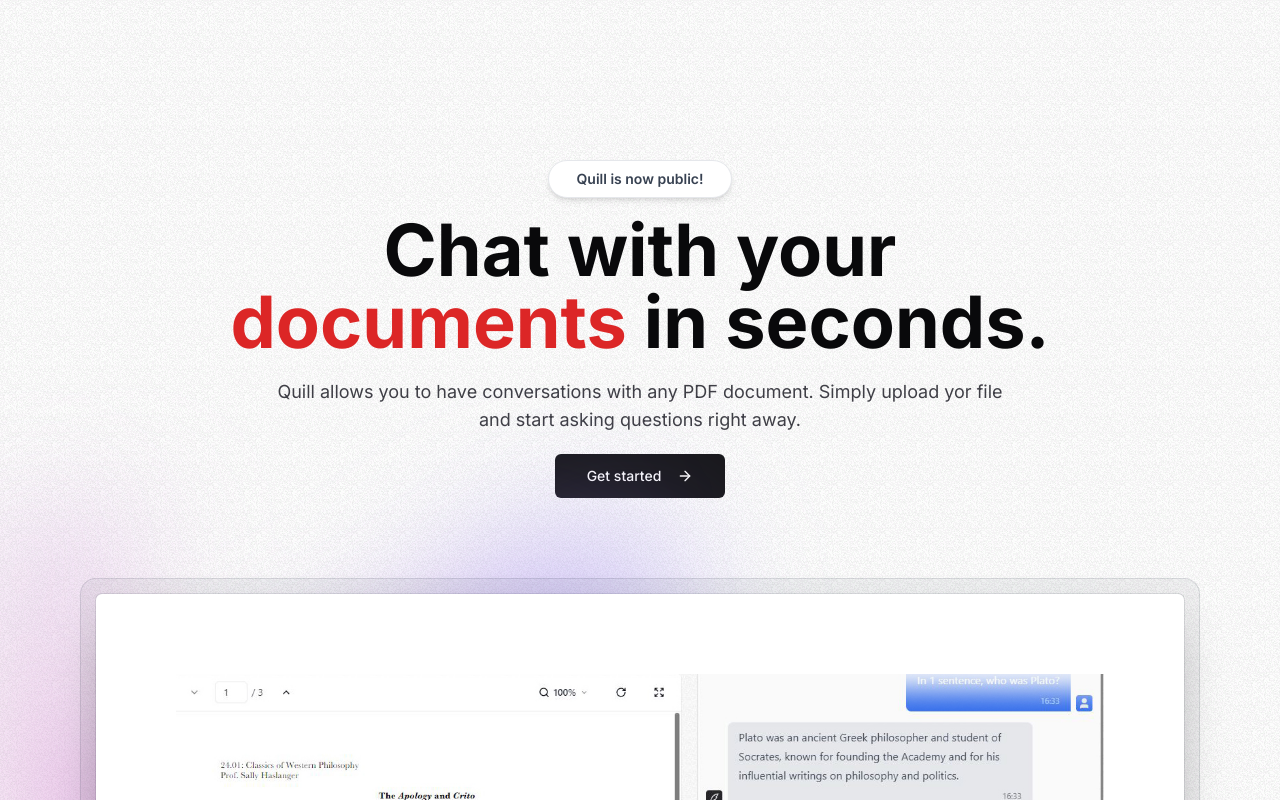
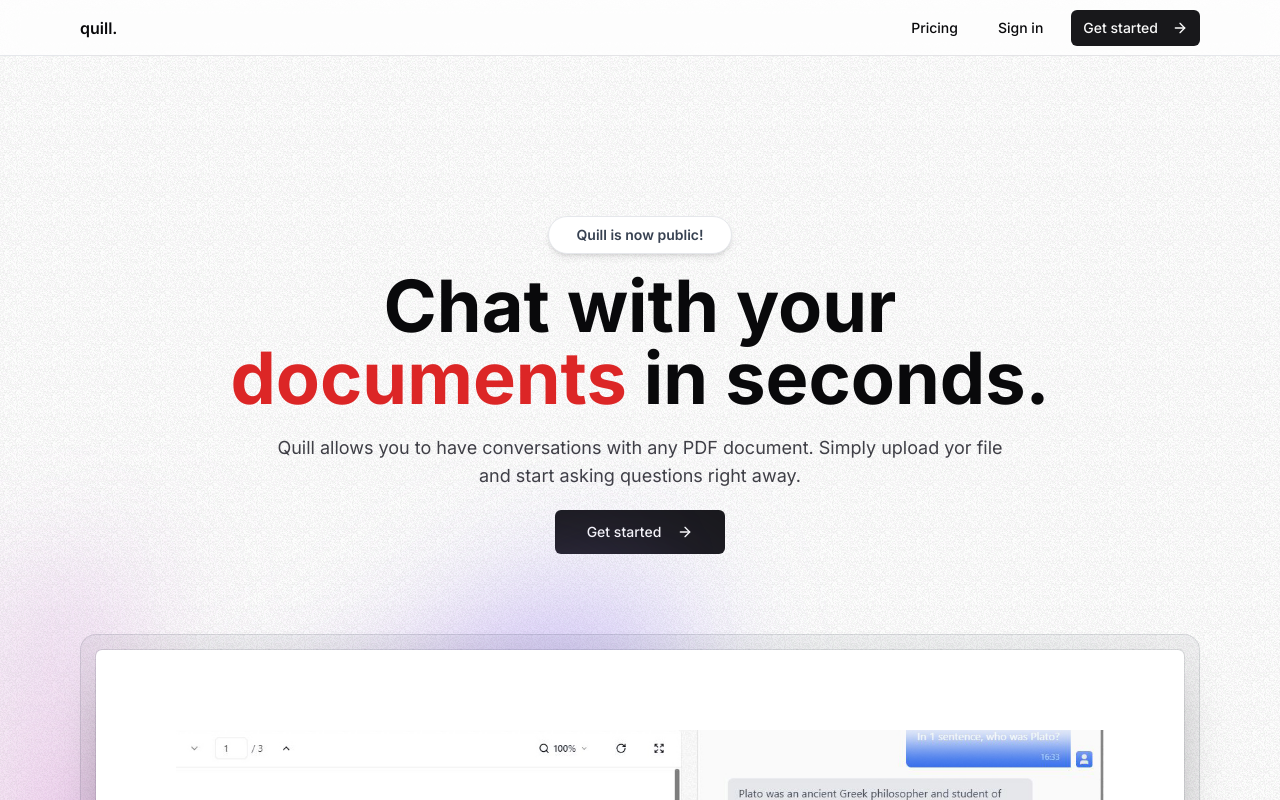
Before and after one commit to mitol5549/quill, a Next.js app: page / in a window 1280 px wide. Shown: the top 800 px of the page. Built offline with nearby package versions, Linux system fonts and the light colour scheme.

Commit message:
navbar and login added

```diff
--- a/package.json
+++ b/package.json
@@ -9,6 +9,7 @@
     "lint": "next lint"
   },
   "dependencies": {
+    "@kinde-oss/kinde-auth-nextjs": "^1.8.22",
     "@radix-ui/react-slot": "^1.0.2",
     "@tailwindcss/typography": "^0.5.10",
     "class-variance-authority": "^0.7.0",
--- /dev/null
+++ b/src/app/api/auth/[kindeAuth]/route.ts
@@ -0,0 +1,7 @@
+import { NextRequest } from 'next/server';
+import { handleAuth } from '@kinde-oss/kinde-auth-nextjs/server';
+
+export async function GET(request: NextRequest, { params }: any) {
+  const endpoint = params.kindeAuth;
+  return handleAuth(request, endpoint);
+}
--- a/src/app/layout.tsx
+++ b/src/app/layout.tsx
@@ -2,6 +2,7 @@
 import { Inter } from 'next/font/google';
 
 import { cn } from '@/lib/utils';
+import { Navbar } from '@/components/Navbar';
 
 import './globals.css';
 
@@ -15,7 +16,10 @@
 export default function RootLayout({ children }: { children: React.ReactNode }) {
   return (
     <html lang="en" className="light">
-      <body className={cn('min-h-screen font-sans antialiased grainy', inter.className)}>{children}</body>
+      <body className={cn('min-h-screen font-sans antialiased grainy', inter.className)}>
+        <Navbar />
+        {children}
+      </body>
     </html>
   );
 }
--- a/src/app/page.tsx
+++ b/src/app/page.tsx
@@ -1,9 +1,9 @@
 import Link from 'next/link';
+import Image from 'next/image';
 import { ArrowRight } from 'lucide-react';
 
 import { MaxWidthWrapper } from '@/components/MaxWidthWrapper';
 import { buttonVariants } from '@/components/ui/button';
-import Image from 'next/image';
 
 export default function Home() {
   return (
--- /dev/null
+++ b/src/components/Navbar.tsx
@@ -0,0 +1,51 @@
+import Link from 'next/link';
+import { LoginLink, RegisterLink } from '@kinde-oss/kinde-auth-nextjs/server';
+import { ArrowRight } from 'lucide-react';
+
+import { MaxWidthWrapper } from './MaxWidthWrapper';
+import { buttonVariants } from './ui/button';
+
+export const Navbar = () => {
+  return (
+    <nav className="sticky h-14 inset-x-0 top-0 z-30 w-full border-b border-gray-200 bg-white/75 backdrop-blur-lg transition-all">
+      <MaxWidthWrapper>
+        <div className="flex h-14 items-center justify-between border-b border-zinc-200">
+          <Link href="/" className="flex z-40 font-semibold">
+            <span>quill.</span>
+          </Link>
+
+          {/* todo: add mobile navbar */}
+
+          <div className="hidden items-center space-x-4 sm:flex">
+            <>
+              <Link
+                href="/pricing"
+                className={buttonVariants({
+                  variant: 'ghost',
+                  size: 'sm',
+                })}
+              >
+                Pricing
+              </Link>
+              <LoginLink
+                className={buttonVariants({
+                  variant: 'ghost',
+                  size: 'sm',
+                })}
+              >
+                Sign in
+              </LoginLink>
+              <RegisterLink
+                className={buttonVariants({
+                  size: 'sm',
+                })}
+              >
+                Get started <ArrowRight className="ml-1.5 h-5 w-5" />
+              </RegisterLink>
+            </>
+          </div>
+        </div>
+      </MaxWidthWrapper>
+    </nav>
+  );
+};
```
Also changed, not shown: 2 other files (tests, documents, lock files or other folders).
